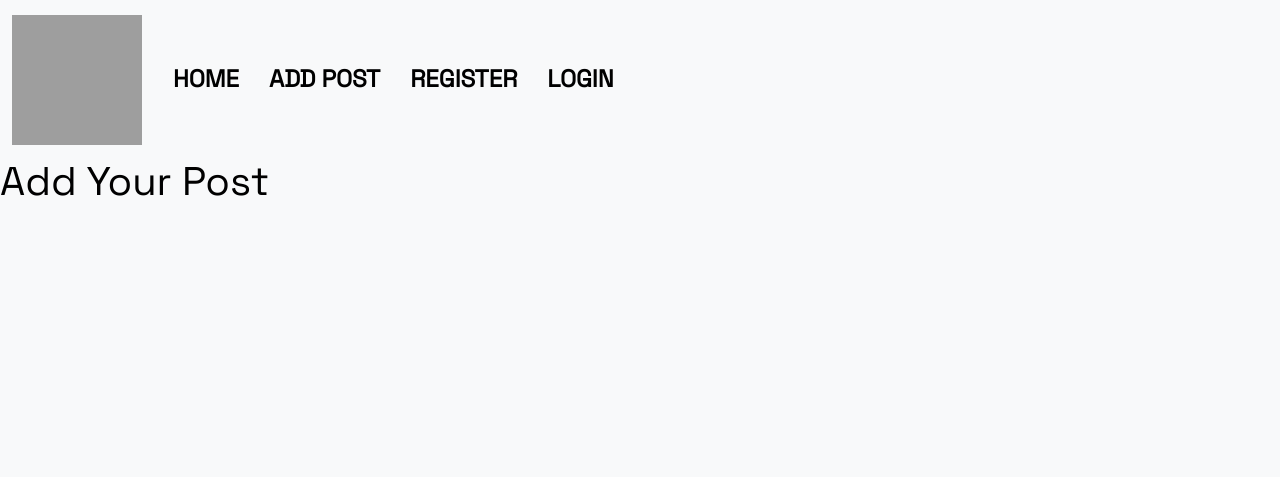
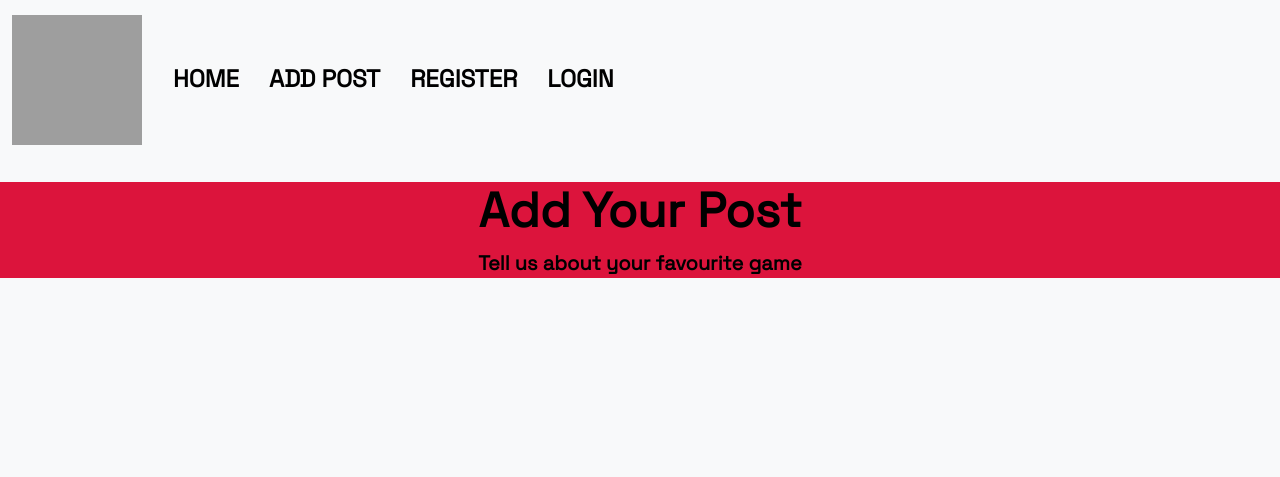
Before and after one commit to jrdnbrkfld/gamernetic, a Django app: template templates/add_post.html in a window 1280 px wide. Shown: the top 477 px of the page. Run offline with Django 4.2, Linux system fonts and the light colour scheme; the template is opened without the code that fills it, so the values that code supplies are empty; some libraries are stand-ins or nearby versions; grey boxes are pictures that could not be loaded.

Commit message:
added styling to add_post.html

```diff
--- a/templates/add_post.html
+++ b/templates/add_post.html
@@ -2,6 +2,13 @@
 
 {% block content %}
 
-    <h1>Add Your Post</h1>
+<header>
+    <div class="post-caption mt-4">
+        <div class="text-center-caption">
+            <h1 class="display-5 fw-bolder text-shadow">Add Your Post</h1>
+            <p class="lead text-shadow fw-bold">Tell us about your favourite game</p>
+        </div>
+    </div>
+</header>
 
 {%endblock%}
```
